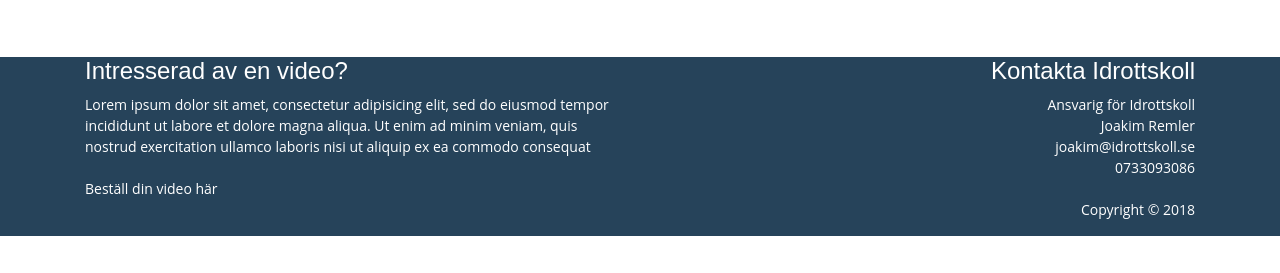
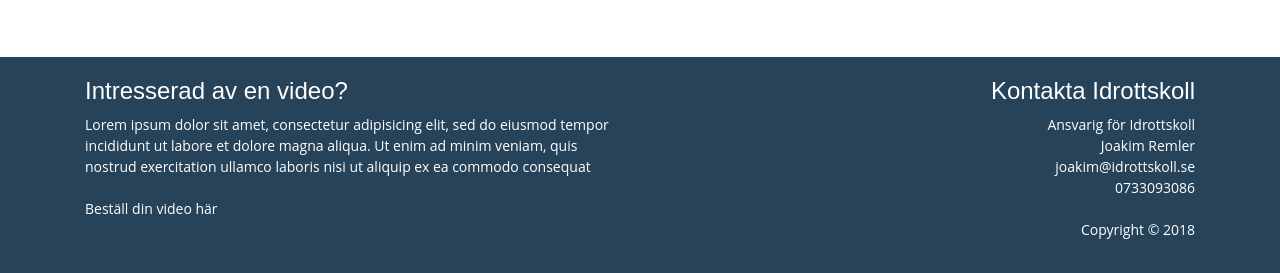
Before and after one commit to Idrottskoll/idrottskoll-web, a React app: page / in a window 1280 px wide. Shown: the part 1456-1729 px from the top of the page. Built offline with nearby package versions, Linux system fonts and the light colour scheme; a web font is replaced by a local one.

Commit message:
Updated footer padding

```diff
--- a/src/components/shared/Footer.js
+++ b/src/components/shared/Footer.js
@@ -6,7 +6,7 @@ export default class Footer extends Component {
     return (
       <div className="bg-blue tm-40 footer color-white">
         <Grid>
-          <Row className="tm-20 bm-20">
+          <Row className="tp-20 bp-20">
             <Col md={6}>
               <h4>Intresserad av en video?</h4>
               <p>
```
